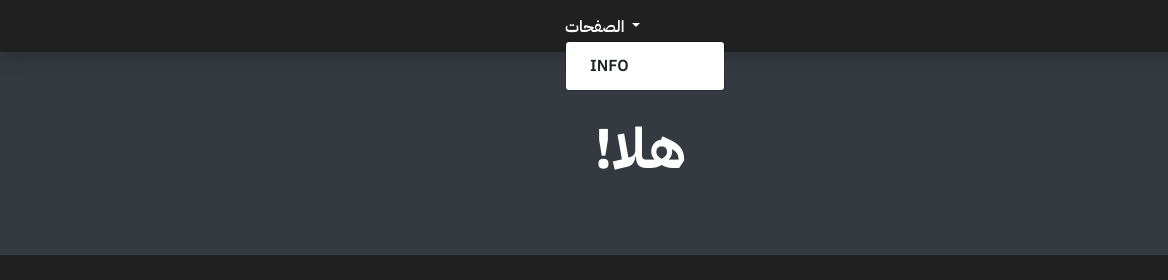
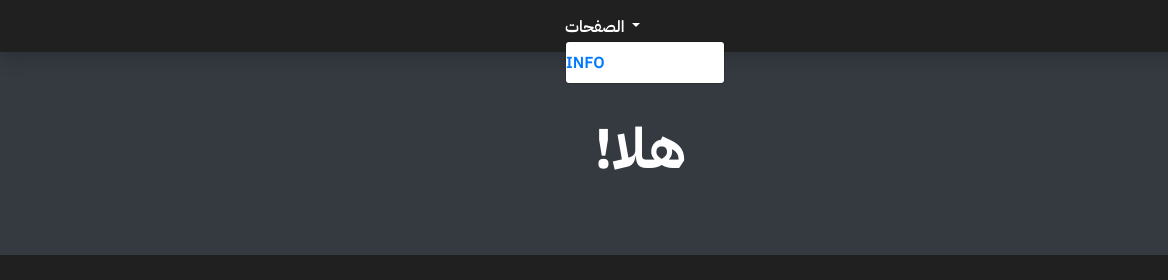
Before and after one commit to FS6A/FS6, a plain HTML site: page index.html in a window 1280 px wide. Both pictures are taken after a click on the button "الصفحات". Shown: the top 280 px of the page, 0-1168 px from the left. Drawn offline with nearby package versions, Linux system fonts and the light colour scheme; files whose address does not match are found by name.

Commit message:
Update index.html

```diff
--- a/index.html
+++ b/index.html
@@ -25,7 +25,7 @@
           الصفحات
         </a>
         <div class="dropdown-menu" aria-labelledby="navbarDropdown">
-          <a class="dropdown-item" href="inf/">INFO</a>
+          <a class="" href="inf/">INFO</a>
      <!--     <a class="dropdown-item" href="#">Another action</a>
           <div class="dropdown-divider"></div>
           <a class="dropdown-item" href="#">Something else here</a> -->
```
